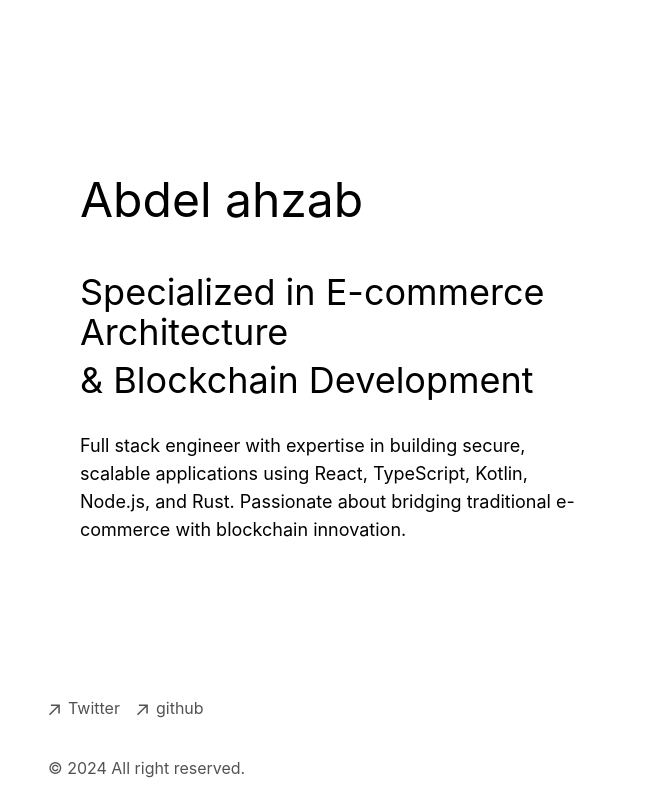
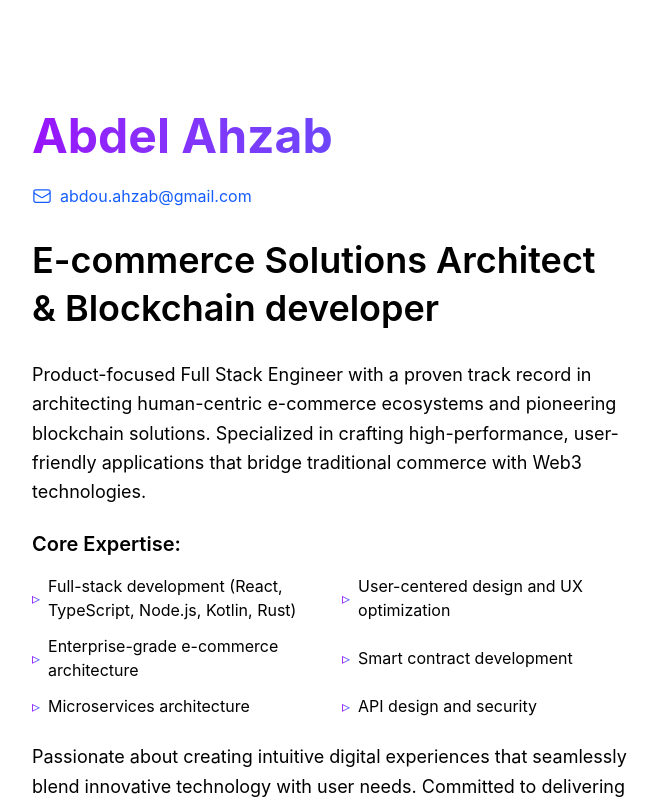
Before and after one commit to ahzab/codefolio, a Next.js app: page / in a window 1280 px wide. Shown: the top 800 px of the page, without its empty margins (304-962 px from the left). Built offline with nearby package versions, Linux system fonts and the light colour scheme.

Commit message:
Update hero text

```diff
--- a/app/layout.tsx
+++ b/app/layout.tsx
@@ -2,7 +2,6 @@ import './global.css'
 import type { Metadata } from 'next'
 import { GeistSans } from 'geist/font/sans'
 import { GeistMono } from 'geist/font/mono'
-import { Navbar } from './components/nav'
 import { Analytics } from '@vercel/analytics/react'
 import { SpeedInsights } from '@vercel/speed-insights/next'
 import Footer from './components/footer'
@@ -54,9 +53,8 @@ export default function RootLayout({
         GeistMono.variable
       )}
     >
-      <body className="antialiased max-w-xl mx-4 mt-8 lg:mx-auto min-h-screen flex flex-col">
+      <body className="antialiased max-w-2xl mx-4 mt-8 lg:mx-auto min-h-screen flex flex-col">
         <main className="flex-1 flex flex-col px-2 md:px-0">
-          <Navbar />
           {children}
         </main>
         <Footer />
--- a/app/page.tsx
+++ b/app/page.tsx
@@ -1,22 +1,88 @@
-
 export default function Page() {
   return (
     <section className="flex items-center py-20">
-      <div className=" px-4 sm:px-6 lg:px-8">
-        <h1 className="text-5xl mb-12">Abdel ahzab</h1>
+      <div className="px-4 sm:px-6 lg:px-8">
+        <h1 className="text-5xl font-bold mb-6 bg-gradient-to-r from-purple-600 to-blue-600 bg-clip-text text-transparent">
+          Abdel Ahzab
+        </h1>
+
+        {/* Contact Info */}
+        <div className="flex items-center gap-4 mb-8">
+          <a
+            href="mailto:abdou.ahzab@gmail.com"
+            className="flex items-center gap-2 text-blue-600 hover:text-blue-800 transition-colors"
+          >
+            <svg
+              xmlns="http://www.w3.org/2000/svg"
+              fill="none"
+              viewBox="0 0 24 24"
+              strokeWidth={1.5}
+              stroke="currentColor"
+              className="w-5 h-5"
+            >
+              <path
+                strokeLinecap="round"
+                strokeLinejoin="round"
+                d="M21.75 6.75v10.5a2.25 2.25 0 01-2.25 2.25h-15a2.25 2.25 0 01-2.25-2.25V6.75m19.5 0A2.25 2.25 0 0019.5 4.5h-15a2.25 2.25 0 00-2.25 2.25m19.5 0v.243a2.25 2.25 0 01-1.07 1.916l-7.5 4.615a2.25 2.25 0 01-2.36 0L3.32 8.91a2.25 2.25 0 01-1.07-1.916V6.75"
+              />
+            </svg>
+            abdou.ahzab@gmail.com
+          </a>
+        </div>
+
         {/* Tagline */}
-        <div className="text-xl md:text-4xl  mb-8">
-          <p className="mb-2">Specialized in E-commerce Architecture</p>
-          <p >&amp; Blockchain Development</p>
+        <div className="text-xl md:text-4xl font-semibold mb-8">
+          <p className="mb-2">E-commerce Solutions Architect</p>
+          <p>&amp; Blockchain developer</p>
         </div>
 
         {/* Description */}
-        <p className="text-lg max-w-3xl mb-10">
-          Full stack engineer with expertise in building secure,
-          scalable applications using React, TypeScript, Kotlin, Node.js,
-          and Rust. Passionate about bridging traditional e-commerce
-          with blockchain innovation.
-        </p>
+        <div className="space-y-6">
+          <p className="text-lg max-w-3xl leading-relaxed">
+            Product-focused Full Stack Engineer with a proven track record in architecting
+            human-centric e-commerce ecosystems and pioneering blockchain solutions.
+            Specialized in crafting high-performance, user-friendly applications that
+            bridge traditional commerce with Web3 technologies.
+          </p>
+
+          {/* Core Expertise */}
+          <div className="max-w-3xl">
+            <h2 className="text-xl font-semibold mb-4">Core Expertise:</h2>
+            <ul className="grid grid-cols-1 md:grid-cols-2 gap-3 text-base">
+              <li className="flex items-center gap-2">
+                <span className="bg-gradient-to-r from-purple-600 to-blue-600 bg-clip-text text-transparent">▹</span>
+                Full-stack development (React, TypeScript, Node.js, Kotlin, Rust)
+              </li>
+              <li className="flex items-center gap-2">
+                <span className="bg-gradient-to-r from-purple-600 to-blue-600 bg-clip-text text-transparent">▹</span>
+                User-centered design and UX optimization
+              </li>
+              <li className="flex items-center gap-2">
+                <span className="bg-gradient-to-r from-purple-600 to-blue-600 bg-clip-text text-transparent">▹</span>
+                Enterprise-grade e-commerce architecture
+              </li>
+              <li className="flex items-center gap-2">
+                <span className="bg-gradient-to-r from-purple-600 to-blue-600 bg-clip-text text-transparent">▹</span>
+                Smart contract development
+              </li>
+              <li className="flex items-center gap-2">
+                <span className="bg-gradient-to-r from-purple-600 to-blue-600 bg-clip-text text-transparent">▹</span>
+                Microservices architecture
+              </li>
+              <li className="flex items-center gap-2">
+                <span className="bg-gradient-to-r from-purple-600 to-blue-600 bg-clip-text text-transparent">▹</span>
+                API design and security
+              </li>
+            </ul>
+          </div>
+
+          <p className="text-lg max-w-3xl leading-relaxed">
+            Passionate about creating intuitive digital experiences that seamlessly
+            blend innovative technology with user needs. Committed to delivering
+            scalable solutions that drive business growth while ensuring optimal
+            user satisfaction and engagement.
+          </p>
+        </div>
       </div>
     </section>
   )
```
